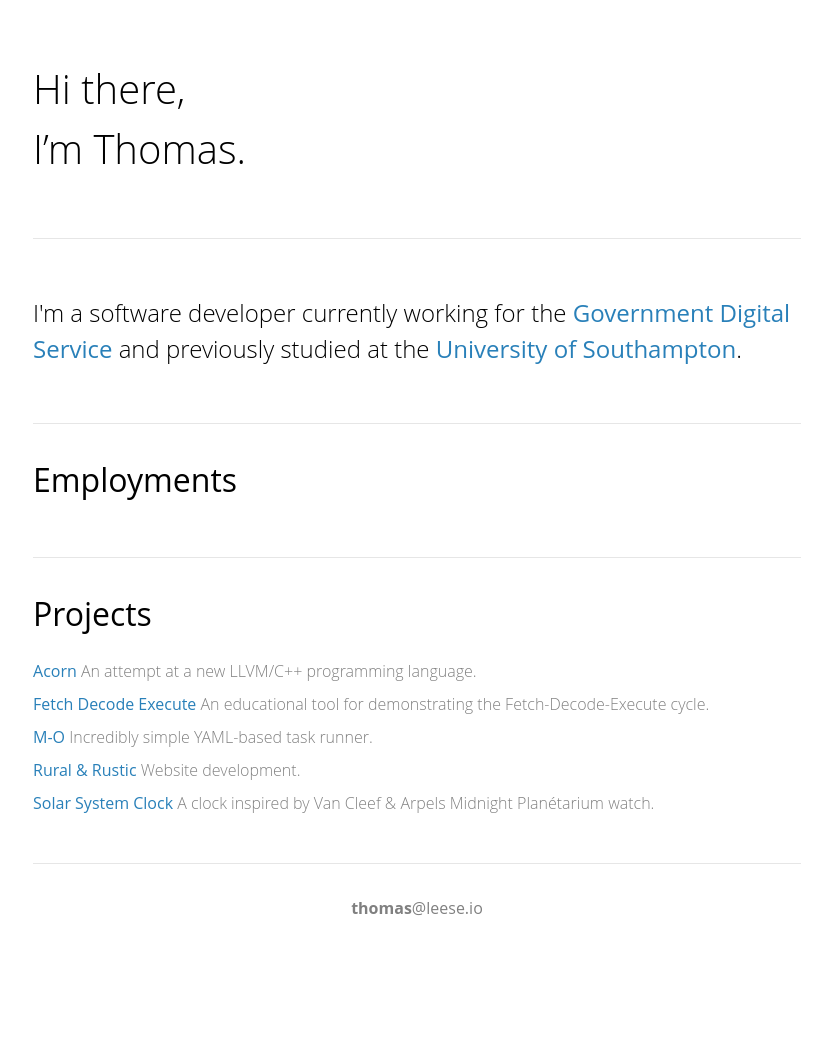
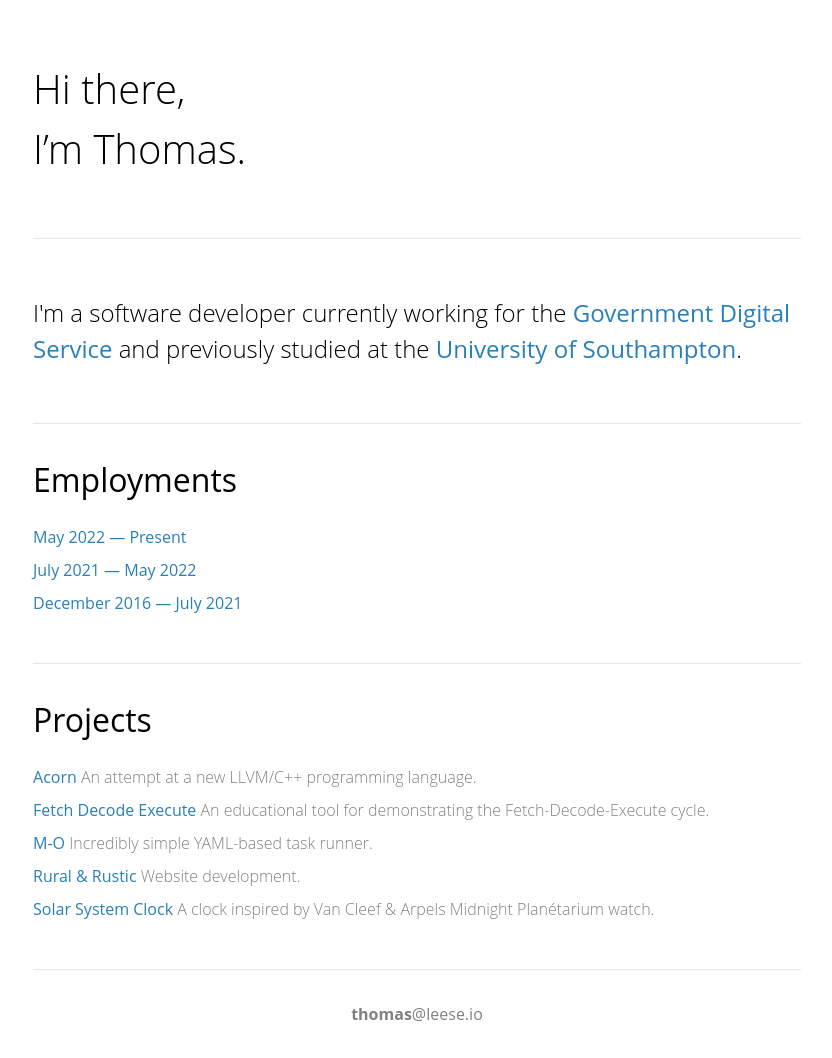
Before and after one commit to thomasleese/thomasleese.github.io, a Jekyll site: the page built from index.html, in a window 1280 px wide. Shown: the whole page, without its empty margins (223-1055 px from the left). Built offline with Jekyll 4.4.1, drawn with Linux system fonts in a browser that asks for light colours; some web fonts are replaced; before the commit the page ends 952 px from its top, so only the background shows below that.

Commit message:
Add employment dates

```diff
--- a/_data/employments.yaml
+++ b/_data/employments.yaml
@@ -1,8 +1,11 @@
 - name: Department of Education
   url: https://dfedigital.blog.gov.uk
+  description: May 2022 — Present
 
 - name: Ministry of Justice
   url: https://mojdigital.blog.gov.uk
+  description: July 2021 — May 2022
 
 - name: Government Digital Service
   url: https://gds.blog.gov.uk
+  description: December 2016 — July 2021
--- a/index.html
+++ b/index.html
@@ -16,7 +16,7 @@ layout: base
 
     <ul class="bulletless">
       {% for employment in site.data.employments %}
-        <li><a href="{{ employment.url }}">{{ project.title }}</a></li>
+        <li><a href="{{ employment.url }}">{{ employment.title }} {{ employment.description }}</a></li>
       {% endfor %}
     </ul>
   </section>
```
